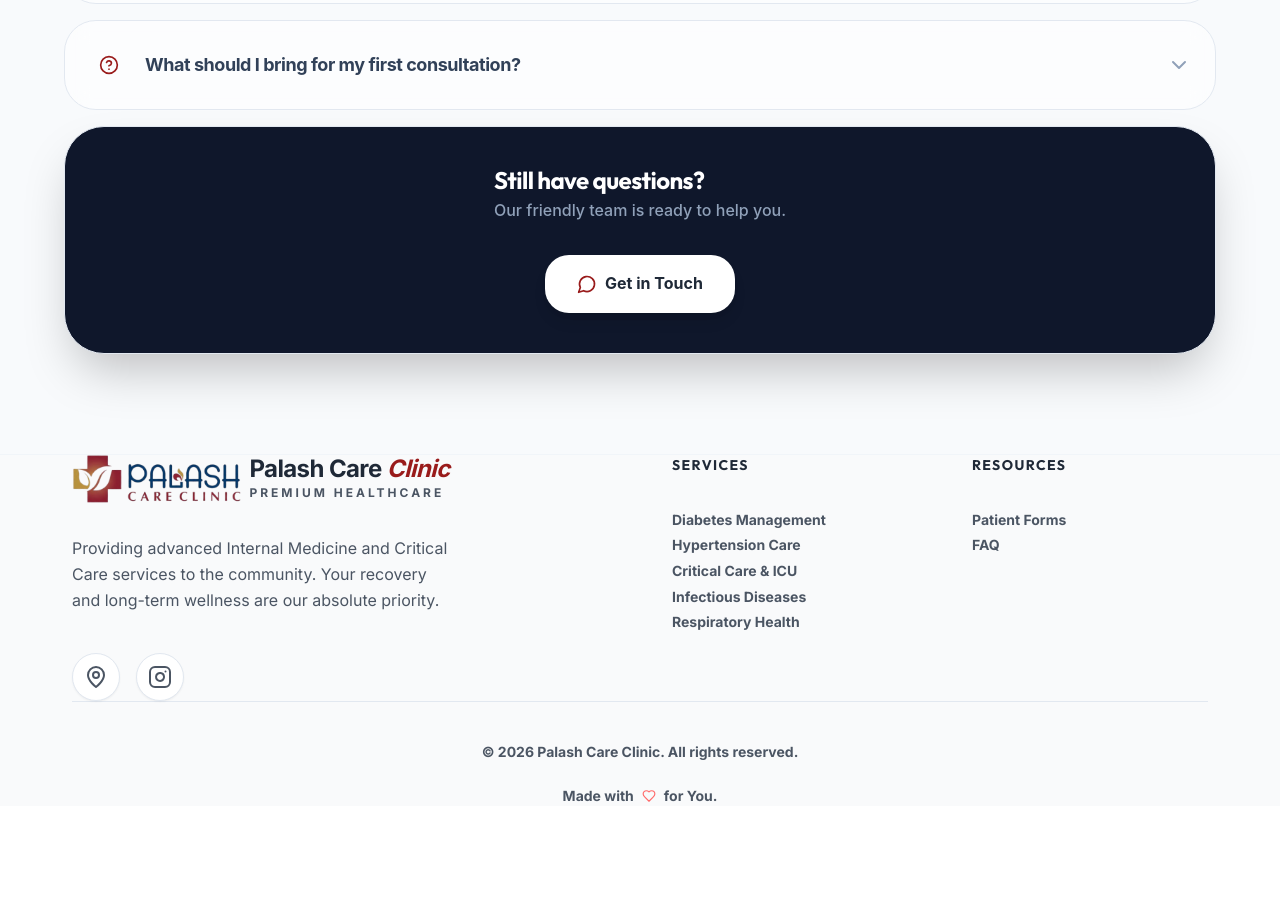
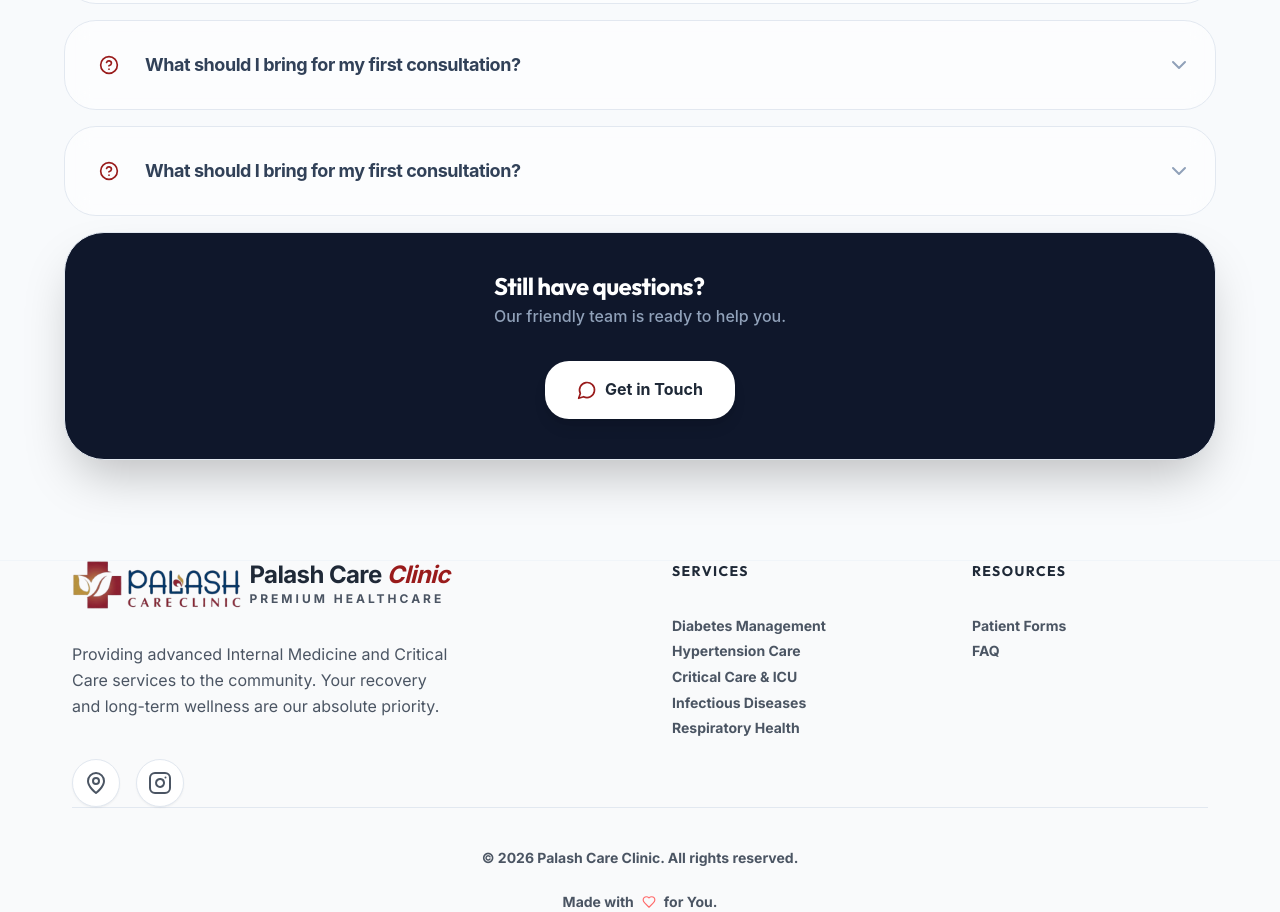
Before and after one commit to Dhruv-mavani/palashcareclinic, a React (Vite) app: page / in a window 1280 px wide. Shown: the part 6529-7441 px from the top of the page. Before the commit the page ends 7335 px from the top, so only its background shows below. Built offline with nearby package versions, Linux system fonts and the light colour scheme.

Commit message:
Update Faq.tsx

```diff
--- a/src/components/Faq.tsx
+++ b/src/components/Faq.tsx
@@ -18,6 +18,10 @@ const faqs = [
     {
         question: "Is Dr. Hardik Patel affiliated with any hospitals?",
         answer: "Dr. Hardik Patel has extensive experience and training from Lilavati Hospital, Mumbai, and is affiliated with several leading hospitals in the city for advanced inpatient and ICU care."
+    },
+    {
+        question: "What should I bring for my first consultation?",
+        answer: "Please bring your previous medical records, current prescriptions, latest blood report findings, and any relevant imaging (X-rays/CT scans) to help Dr. Patel provide a comprehensive evaluation."
     },
     {
         question: "What should I bring for my first consultation?",
```
